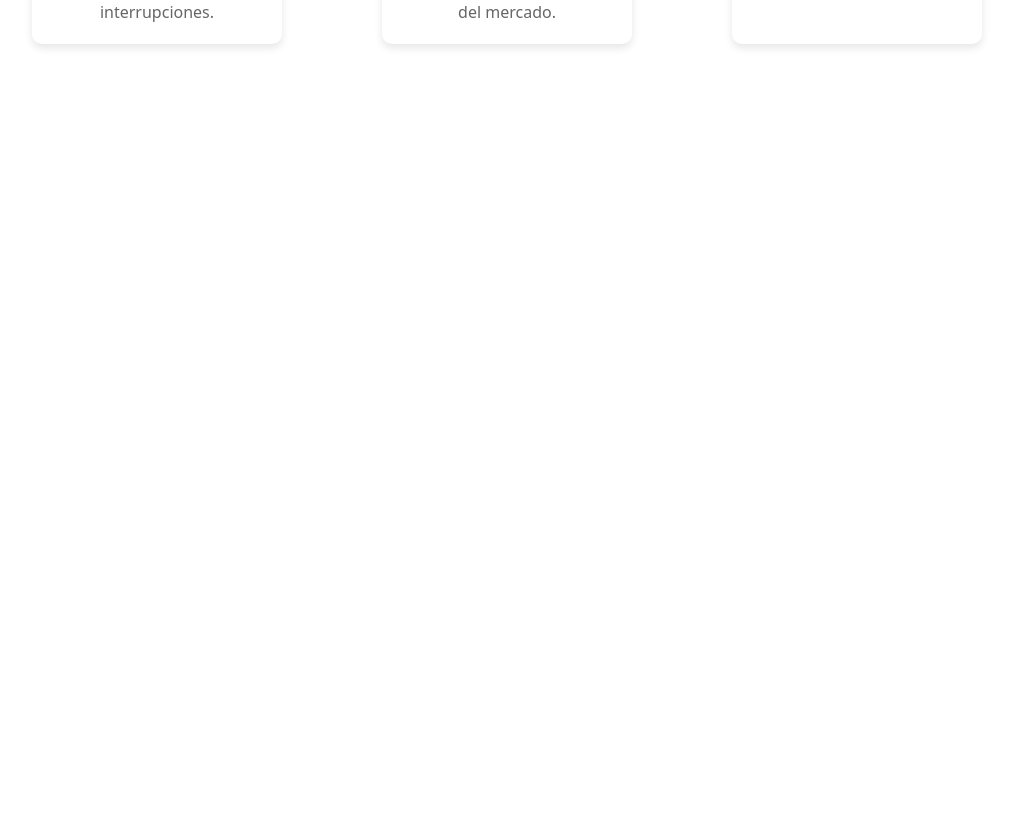
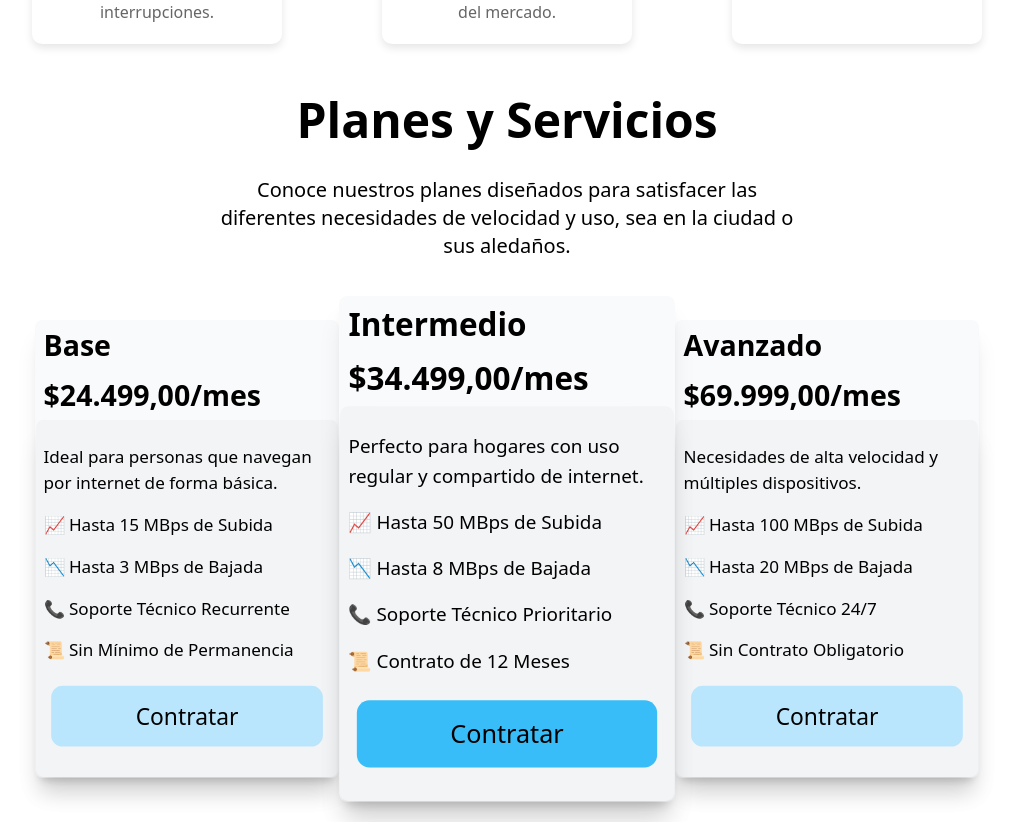
Before and after one commit to SoftFusion-Technologies/ep-cornaglia-ofi, a React (Vite) app: page / in a window 1280 px wide. Shown: the part 839-1661 px from the top of the page, without its empty margins (133-1146 px from the left). Before the commit the page ends 903 px from the top, so only its background shows below. Built offline with nearby package versions, Linux system fonts and the light colour scheme.

Commit message:
Implementación de Pricing & PricingCards

```diff
--- /dev/null
+++ b/src/Components/Pricing.jsx
@@ -0,0 +1,59 @@
+import React from "react";
+import PricingCard from "./PricingCard";
+
+const plans = [
+    {
+        plan: "Base",
+        price: "$24.499,00/mes",
+        description: "Ideal para personas que navegan por internet de forma básica.",
+        featuresList: [
+            "Hasta 15 MBps de Subida",
+            "Hasta 3 MBps de Bajada",
+            "Soporte Técnico Recurrente",
+            "Sin Mínimo de Permanencia"
+        ],
+        isMostPopular: false
+    },
+    {
+        plan: "Intermedio",
+        price: "$34.499,00/mes",
+        description: "Perfecto para hogares con uso regular y compartido de internet.",
+        featuresList: [
+            "Hasta 50 MBps de Subida",
+            "Hasta 8 MBps de Bajada",
+            "Soporte Técnico Prioritario",
+            "Contrato de 12 Meses"
+        ],
+        isMostPopular: true
+    },
+    {
+        plan: "Avanzado",
+        price: "$69.999,00/mes",
+        description: "Necesidades de alta velocidad y múltiples dispositivos.",
+        featuresList: [
+            "Hasta 100 MBps de Subida",
+            "Hasta 20 MBps de Bajada",
+            "Soporte Técnico 24/7",
+            "Sin Contrato Obligatorio"
+        ],
+        isMostPopular: false
+    }
+]
+
+const Pricing = () => {
+    return (
+        <>
+            <div className="max-w-xl m-auto">
+                <h1 className="text-center text-5xl my-8 font-semibold">Planes y Servicios</h1>
+                <p className="text-center text-xl semibold mb-4">Conoce nuestros planes diseñados para satisfacer las diferentes necesidades de velocidad y uso, sea en la ciudad o sus aledaños.</p>
+            </div>
+            <div className="flex flex-wrap items-center justify-center max-w-5xl m-auto">
+                <PricingCard {...plans[0]}></PricingCard>
+                <PricingCard {...plans[1]}></PricingCard>
+                <PricingCard {...plans[2]}></PricingCard>
+            </div>
+        </>
+    )
+}
+
+export default Pricing;
--- /dev/null
+++ b/src/Components/PricingCard.jsx
@@ -0,0 +1,38 @@
+import React from 'react';
+
+const PricingCard = ({
+    plan = "Ejemplo",
+    price = "$000.00/mes",
+    description = "Lore ipsum",
+    featuresList = [1, 2, 3, 4],
+    isMostPopular = false
+}) => {
+    return (
+        <div className={`bg-gray-50 border border-gray-100 border-opacity-10 rounded-lg
+            shadow-xl my-8 max-w-80 ${
+            isMostPopular ? "scale-105 transform z-10 bg-gray-200" : "scale-95 transform"
+        }`}>
+            <div className="text-3xl font-semibold">
+                <h1 className='p-2'>{plan}</h1>
+                <h2 className='p-2'>{price}</h2>
+            </div>
+            <div className='text-lg bg-gray-100 border-gray-200 border-opacity-10 rounded-lg shadow-xl py-4'>
+                <p className='p-2'>{description}</p>
+                <ul>
+                    <li className='p-2'>&#128200; {featuresList[0]}</li>
+                    <li className='p-2'>&#128201; {featuresList[1]}</li>
+                    <li className='p-2'>&#128222; {featuresList[2]}</li>
+                    <li className='p-2'>&#128220; {featuresList[3]}</li>
+                </ul>
+                <div className='flex justify-center items-center'>
+                    <button className={`m-4 py-4 w-full bg-sky-200 rounded-xl text-2xl hover:bg-sky-300
+                    focus:ring-2 focus:ring-sky-400 ${
+                        isMostPopular ? "bg-sky-400 hover:bg-fuchsia-400 focus:ring-2 focus:ring-sky-500" : null
+                    }`}>Contratar</button>
+                </div>
+            </div>
+        </div>
+    )
+}
+
+export default PricingCard;
--- a/src/Pages/Home.jsx
+++ b/src/Pages/Home.jsx
@@ -1,11 +1,15 @@
 import React from 'react'
 import Header from '../Components/Header'
 import CardSection from '../Components/CardSection';
+
+import PricingCard from '../Components/PricingCard';
+import Pricing from '../Components/Pricing';
 const Home = () => {
   return (
     <div>
       <Header></Header>
       <CardSection></CardSection>
+      <Pricing></Pricing>
     </div>
   );
 }
```
